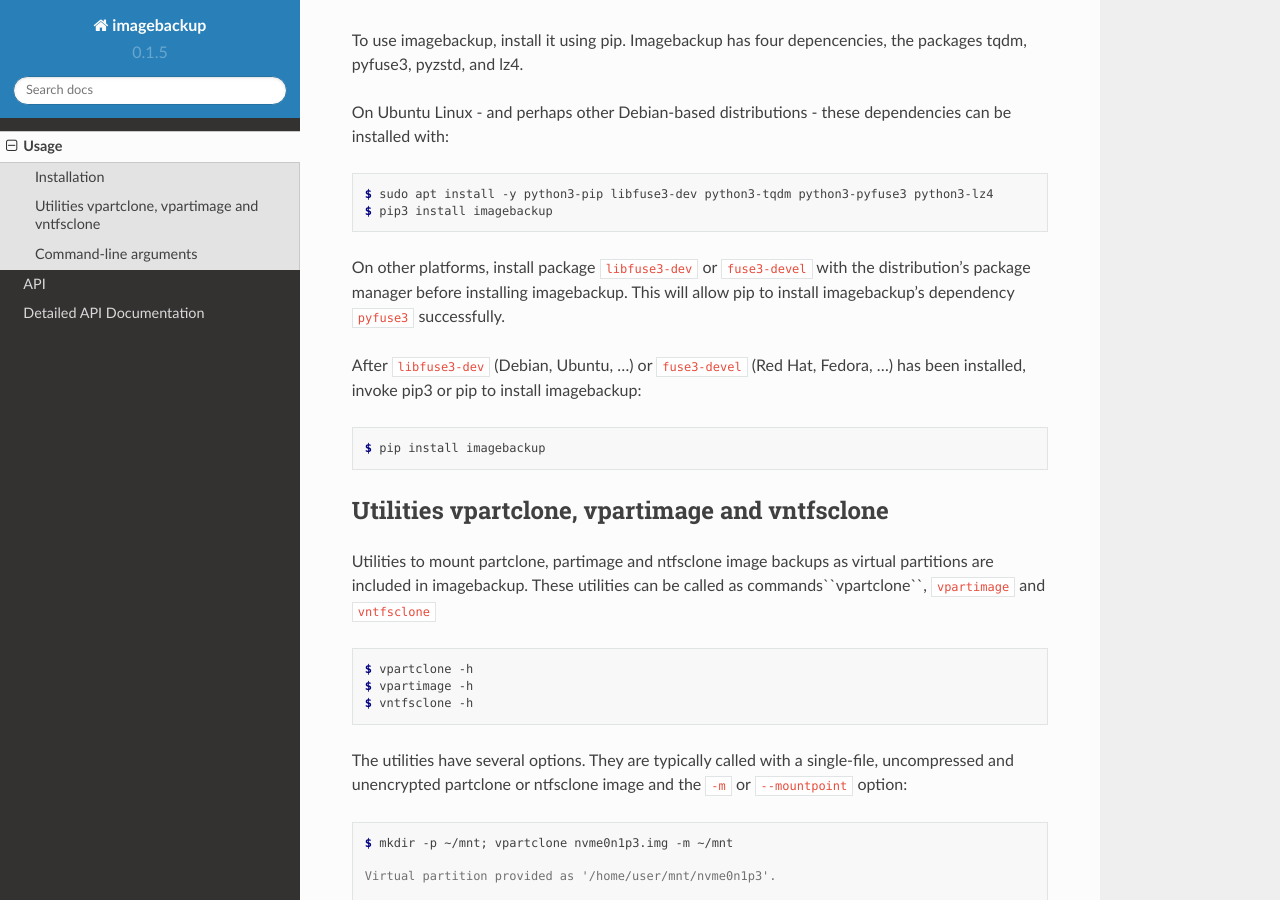
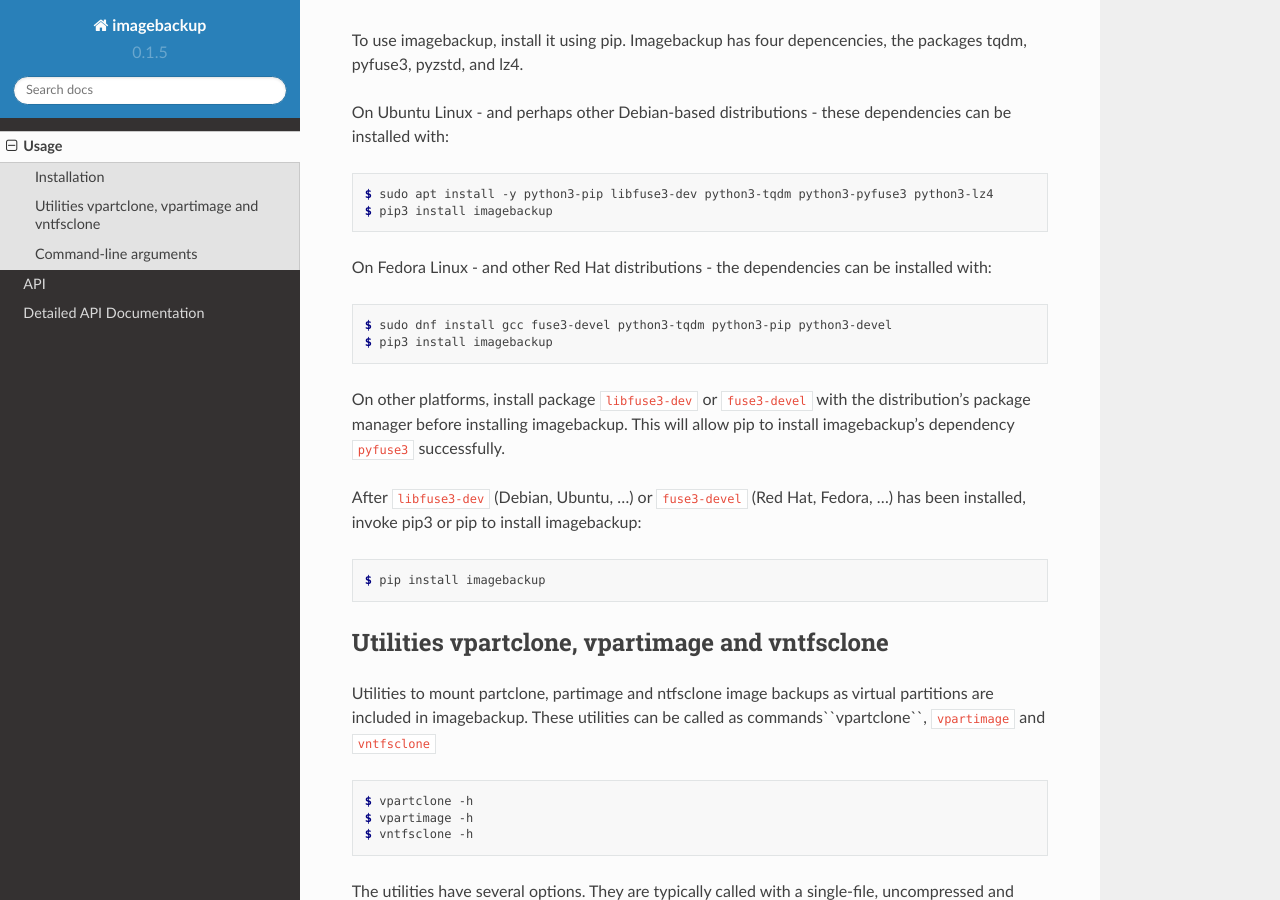
Before and after one commit to joergmlpts/imagebackup, a Sphinx documentation site: the page built from docs/source/usage.rst, in a window 1280 px wide and 900 px high, scrolled down 691 px. Built offline with Sphinx 7.4.7 and the Read the Docs theme 2.0.0, drawn with Linux system fonts in a browser that asks for light colours.

Commit message:
Initial commit

```diff
--- a/docs/source/usage.rst
+++ b/docs/source/usage.rst
@@ -43,6 +43,14 @@
 .. code-block:: console
 
    $ sudo apt install -y python3-pip libfuse3-dev python3-tqdm python3-pyfuse3 python3-lz4
+   $ pip3 install imagebackup
+
+On Fedora Linux - and other Red Hat distributions - the dependencies can be
+installed with:
+
+.. code-block:: console
+
+   $ sudo dnf install gcc fuse3-devel python3-tqdm python3-pip python3-devel
    $ pip3 install imagebackup
 
 On other platforms, install package ``libfuse3-dev`` or ``fuse3-devel`` with
```
Also changed, not shown: README.md (+11 -6 lines).
